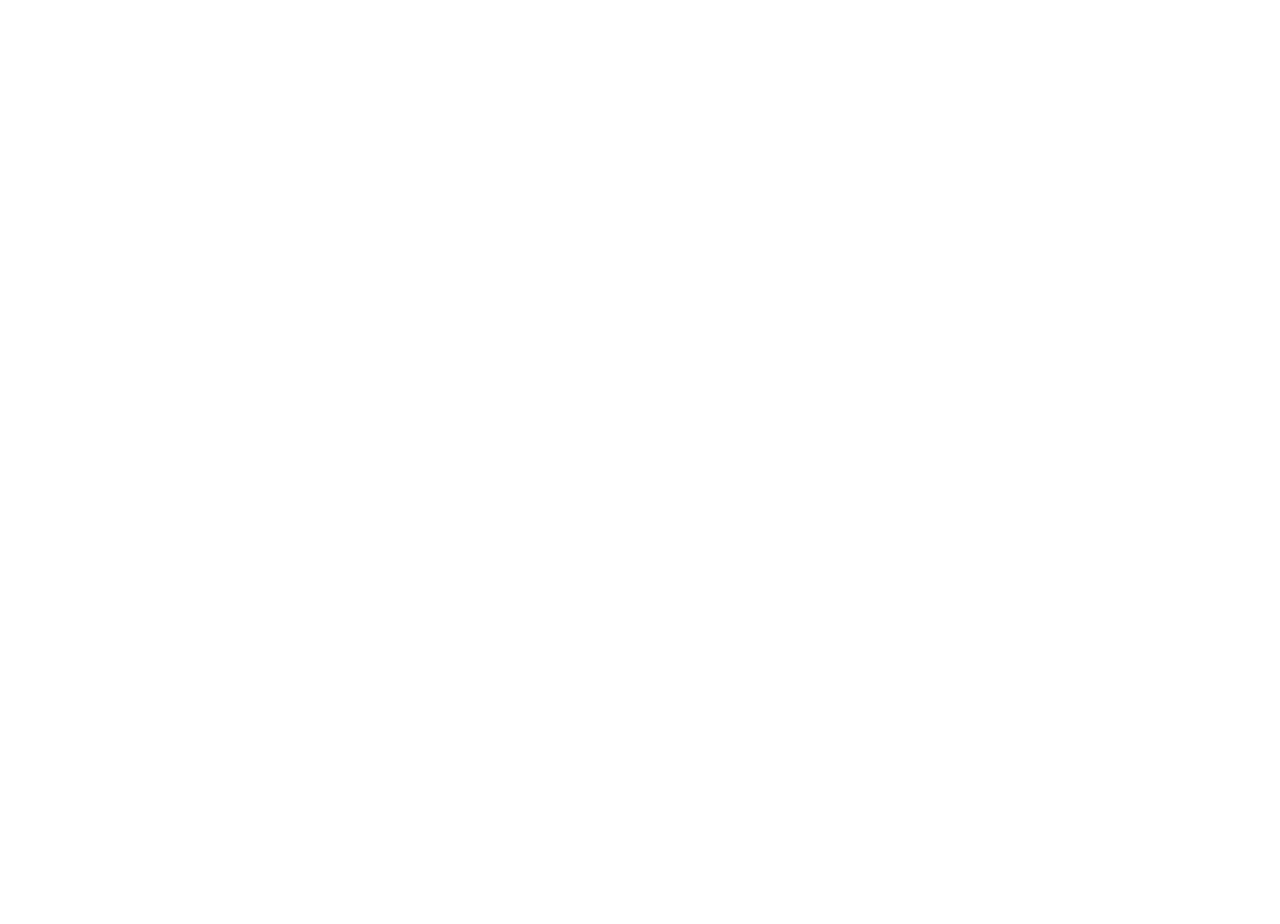
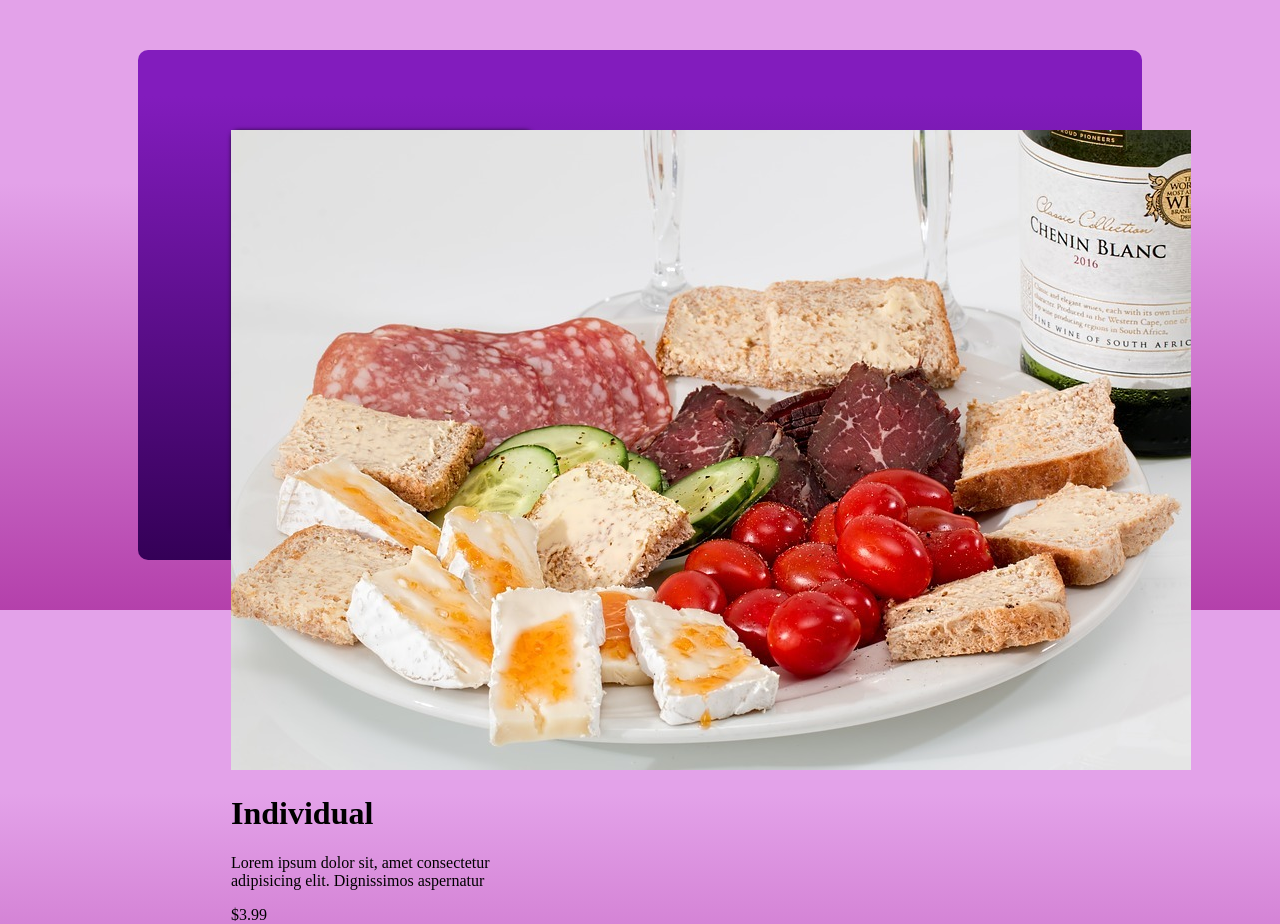
Before and after one commit to Michael7543/Proyectocss, a plain HTML site: page index.html in a window 1280 px wide. Before the commit the page ends 800 px from the top, so only its background shows below. Drawn offline with Linux system fonts and the light colour scheme; a web font is replaced by a local one.

Commit message:
tarjeta1

```diff
--- a/index.html
+++ b/index.html
@@ -8,3 +8,17 @@
     <link rel="stylesheet" href="style.css" />
     <title>proyecto css</title>
   </head>
+  <body>
+    <div class="contenedor">
+        <div class="tarjeta">
+      <div class="tarjeta-img1">
+        <img src="img/WhatsApp Image 2021-09-21 at 10.54.13 AM.jpeg" />
+        <div class="contenido">
+          <h1 class="titulo">Individual</h1>
+          <p class="parrafo">
+            Lorem ipsum dolor sit, amet consectetur adipisicing elit.
+            Dignissimos aspernatur
+          </p>
+          <p class="precio">$3.99</p>
+        </div>
+      </div>
--- a/style.css
+++ b/style.css
@@ -0,0 +1,23 @@
+body{
+    background-image: linear-gradient(  #e3a2e9 30%, #b440ab 100%);
+}
+.contenedor{
+    display: flex;
+    background-image: linear-gradient(  #821cbd 9%, #340057 100%);
+    padding: 280px 50px 30px 13px;
+    margin: 50px 130px;
+    border-radius:10px 10px 10px 10px;
+}
+.tarjeta{
+    display:inline-flex;
+    margin: -100px 80px ;
+    position: relative;
+    bottom:100px;
+}
+.tarjeta-img1{
+    border-radius: 6px;
+    background: white;
+    box-shadow: 1px 1px 5px;
+    height:400px;
+    width: 300px;
+}
```
